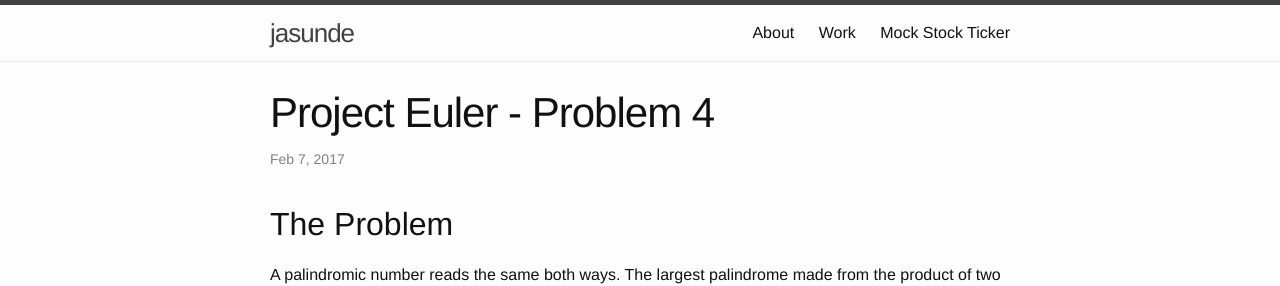
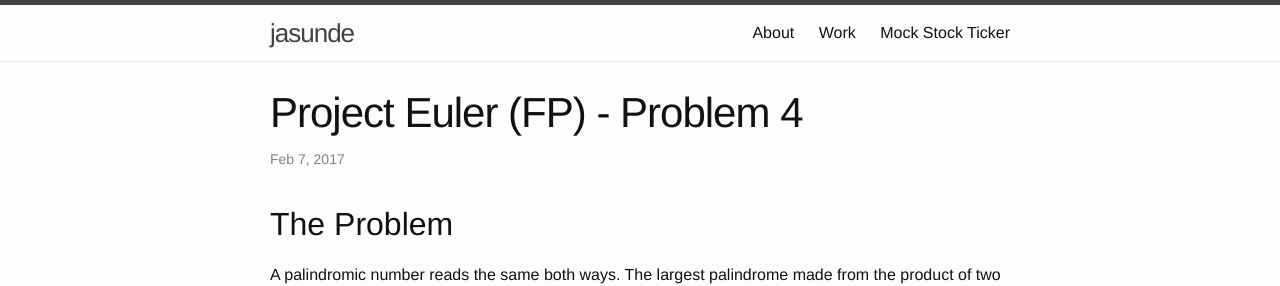
Before and after one commit to jasunde/jasunde.github.io, a Jekyll site: the page built from _posts/2017-02-06-project-euler-problem-4.markdown, in a window 1280 px wide. Shown: the top 286 px of the page. Built offline with Jekyll 4.4.1, drawn with Linux system fonts in a browser that asks for light colours.

```diff
--- a/_posts/2017-02-03-project-euler-problem-2.markdown
+++ b/_posts/2017-02-03-project-euler-problem-2.markdown
@@ -1,6 +1,6 @@
 ---
 layout: post
-title:  "Project FP - Problem 2"
+title:  "Project Euler (FP) - Problem 2"
 date:   2017-02-03 12:10:32 -0600
 categories: functional-programming project euler
 ---
--- a/_posts/2017-02-05-project-euler-problem-3.markdown
+++ b/_posts/2017-02-05-project-euler-problem-3.markdown
@@ -1,11 +1,9 @@
 ---
 layout: post
-title:  "Project FP - Problem 3"
+title:  "Project Euler (FP) - Problem 3"
 date:   2017-02-05 12:01:04 -0600
 categories: functional-programming project euler
 ---
-
-
 
 ## The Problem
 
--- a/_posts/2017-02-06-project-euler-problem-4.markdown
+++ b/_posts/2017-02-06-project-euler-problem-4.markdown
@@ -1,6 +1,6 @@
 ---
 layout: post
-title:  "Project Euler - Problem 4"
+title:  "Project Euler (FP) - Problem 4"
 date:   2017-02-06 18:01:41 -0600
 categories: functional-programming project euler
 ---
--- a/_posts/2017-02-07-project-euler-problem-5.markdown
+++ b/_posts/2017-02-07-project-euler-problem-5.markdown
@@ -1,6 +1,6 @@
 ---
 layout: post
-title:  "Project Euler - Problem 5"
+title:  "Project Euler (FP) - Problem 5"
 date:   2017-02-07 10:50:11 -0600
 categories: functional-programming project euler
 ---
--- a/_posts/2017-02-08-project-euler-problem-6.markdown
+++ b/_posts/2017-02-08-project-euler-problem-6.markdown
@@ -1,6 +1,6 @@
 ---
 layout: post
-title:  "Project Euler - Problem 6"
+title:  "Project Euler (FP) - Problem 6"
 date:   2017-02-08 17:18:55 -0600
 categories: functional-programming project euler
 ---
```
